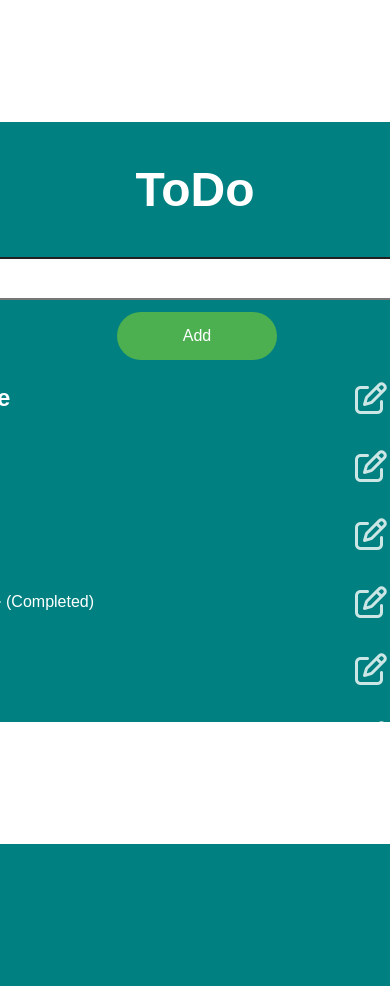
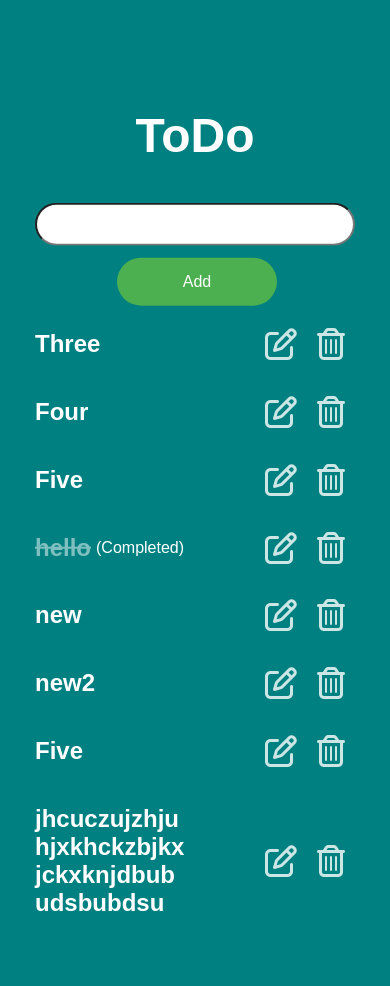
Before and after one commit to vrn295/ToDo, a Django app: page / in a window 390 px wide; the page is wider, and only the part inside the window is pictured. Before the commit the page ends 844 px from the top of that part, so only its background shows below. Run offline with Django 3.2, Linux system fonts and the light colour scheme; data comes from the database, SQL or seed files in the repository; both versions use the stored data as it was after the commit; some libraries are stand-ins or nearby versions.

Commit message:
added css

```diff
--- a/base/templates/base/home.html
+++ b/base/templates/base/home.html
@@ -20,7 +20,7 @@
         align-items: center;
         overflow-y: auto;
         width: 1000px;
-        min-width: 200px;
+        min-width: 100px;
         /* min-width: 600px; */
         height: 600px;
         border-radius: 50px;
@@ -37,6 +37,12 @@
         color:white;
         font-size: 3rem;
       }
+
+      h2{
+          max-width: 250px;
+          overflow-wrap: break-word;
+        }
+
       #submit{
         background-color: #4CAF50; /* Green */
         width: 10rem;
@@ -66,7 +72,7 @@
       }
 
       #tasks-container{
-        text-align: center;
+        /* text-align: center; */
         padding-bottom: 50px;
         color: white;
       }
@@ -108,6 +114,38 @@
         opacity: 80%;
       }
 
+      @media only screen and (max-width: 768px) {
+        body{
+          margin: 0%;
+          overflow-x: hidden;
+        }
+
+        #todo-h1{
+          margin-top: 250px;
+        }
+
+        #container{
+          height: 100%;
+          width: 400px;
+          border-radius: 0px;
+          overflow-x: hidden;
+        }
+         #task{
+          width: 320px;
+        }
+
+        h2{
+          max-width: 150px;
+          overflow-wrap: break-word;
+        }
+
+        input{
+          width: 20rem;
+        }
+
+      }
+
+
     </style>
   </head>
   <body>
```
Also changed, not shown: base/templates/base/delete.html (+22 -0 lines), base/templates/base/update.html (+21 -0 lines), db.sqlite3.
